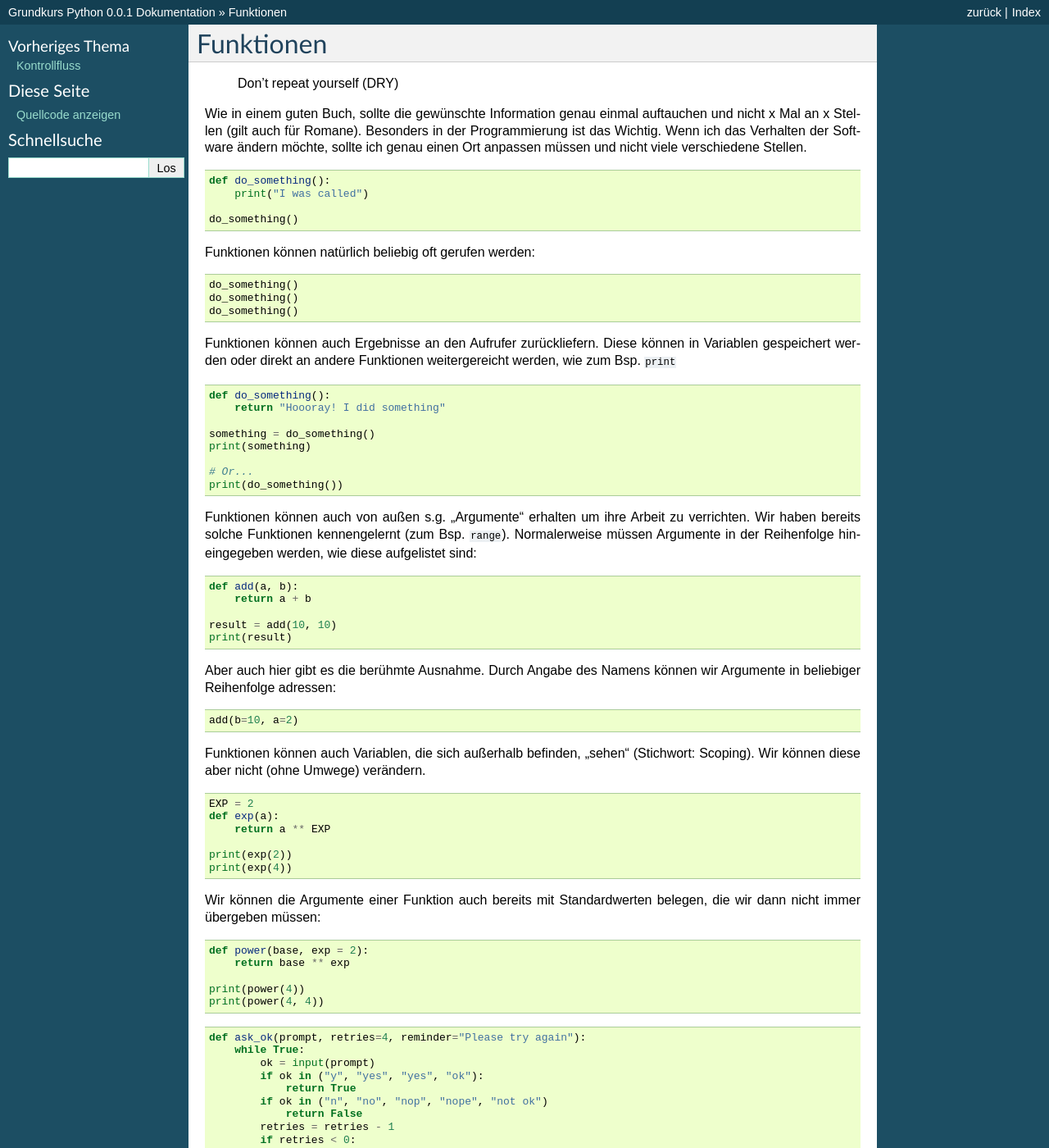
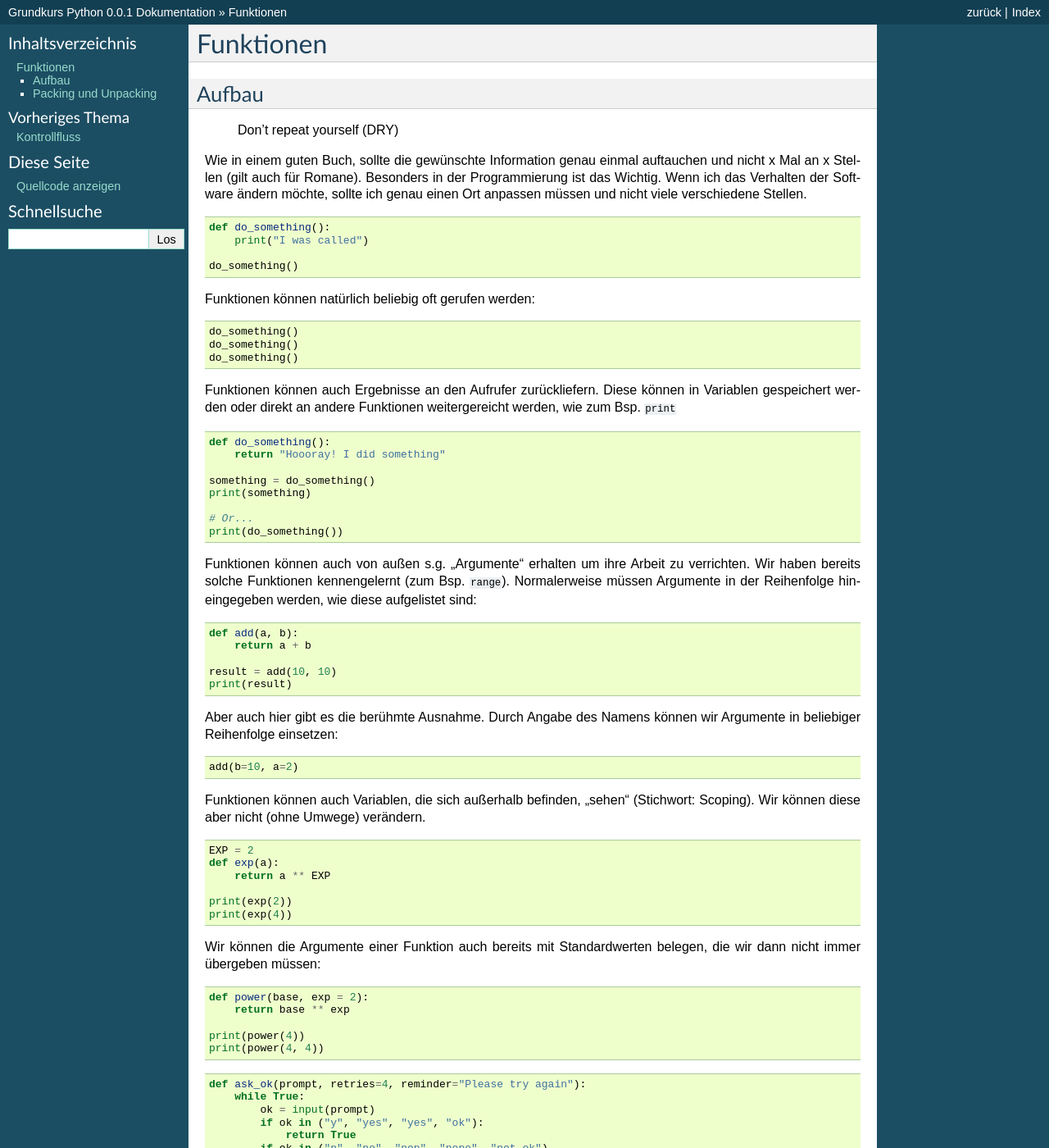
Before and after one commit to peanutlord/vhs-docs, a Sphinx documentation site: the page built from source/functions.rst, in a window 1280 px wide and 1400 px high. Shown: the whole window at 82% size. Built offline with Sphinx 7.4.7, drawn with Linux system fonts in a browser that asks for light colours; some of the changed text lies outside the part shown.

Commit message:
Started adding packing and unpacking

```diff
--- a/source/functions.rst
+++ b/source/functions.rst
@@ -2,6 +2,9 @@
 
 Funktionen
 ==========
+
+Aufbau
+------
 
     Don't repeat yourself (DRY)
 
@@ -48,7 +51,7 @@
     result = add(10, 10)
     print(result)
 
-Aber auch hier gibt es die berühmte Ausnahme. Durch Angabe des Namens können wir Argumente in beliebiger Reihenfolge adressen:
+Aber auch hier gibt es die berühmte Ausnahme. Durch Angabe des Namens können wir Argumente in beliebiger Reihenfolge einsetzen:
 
 .. code-block:: python
 
@@ -138,3 +141,9 @@
     # 13
     # 21
     # 34
+
+Packing und Unpacking
+---------------------
+
+Argumente müssen in der gleichen Anzahl und (wenn nicht der ``name`` benutzt wird) in der gleichen Reihenfolge angegeben werden.
+Es gibt jedoch die Möglichkeit
```
